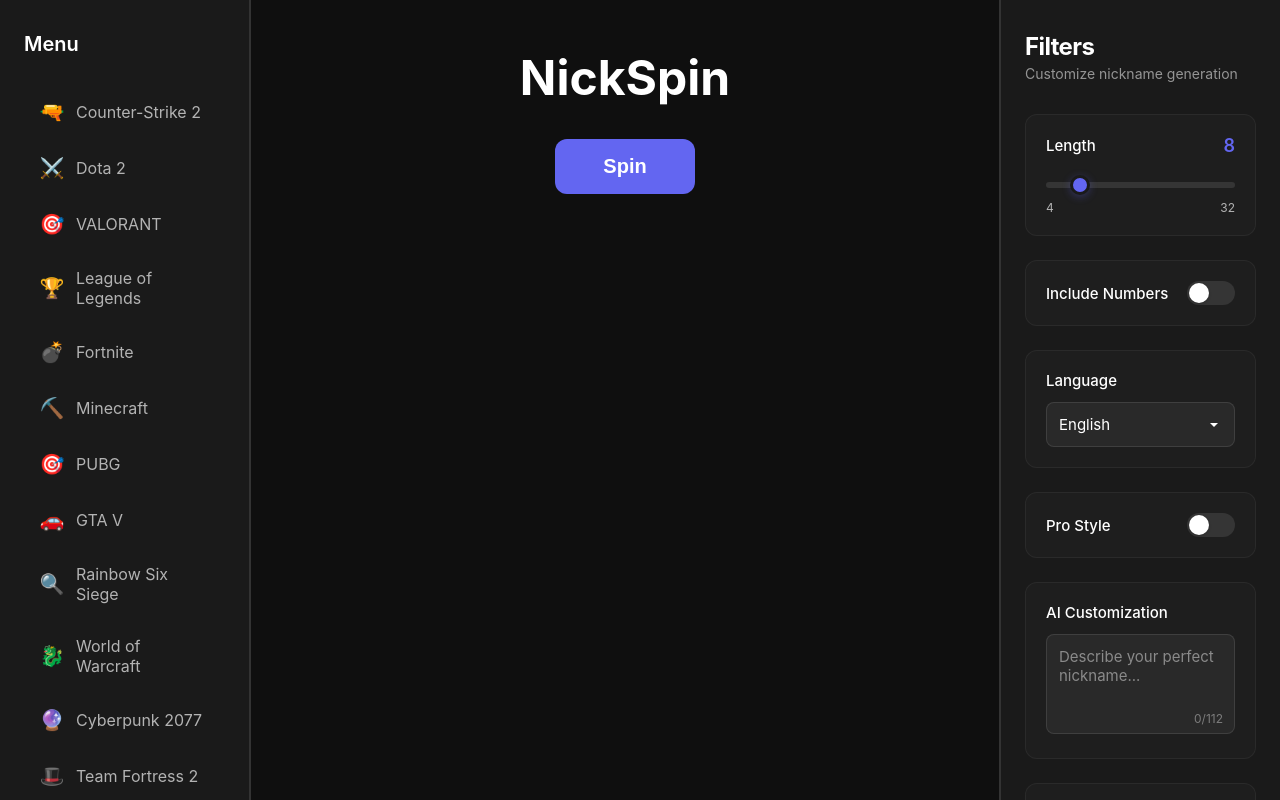
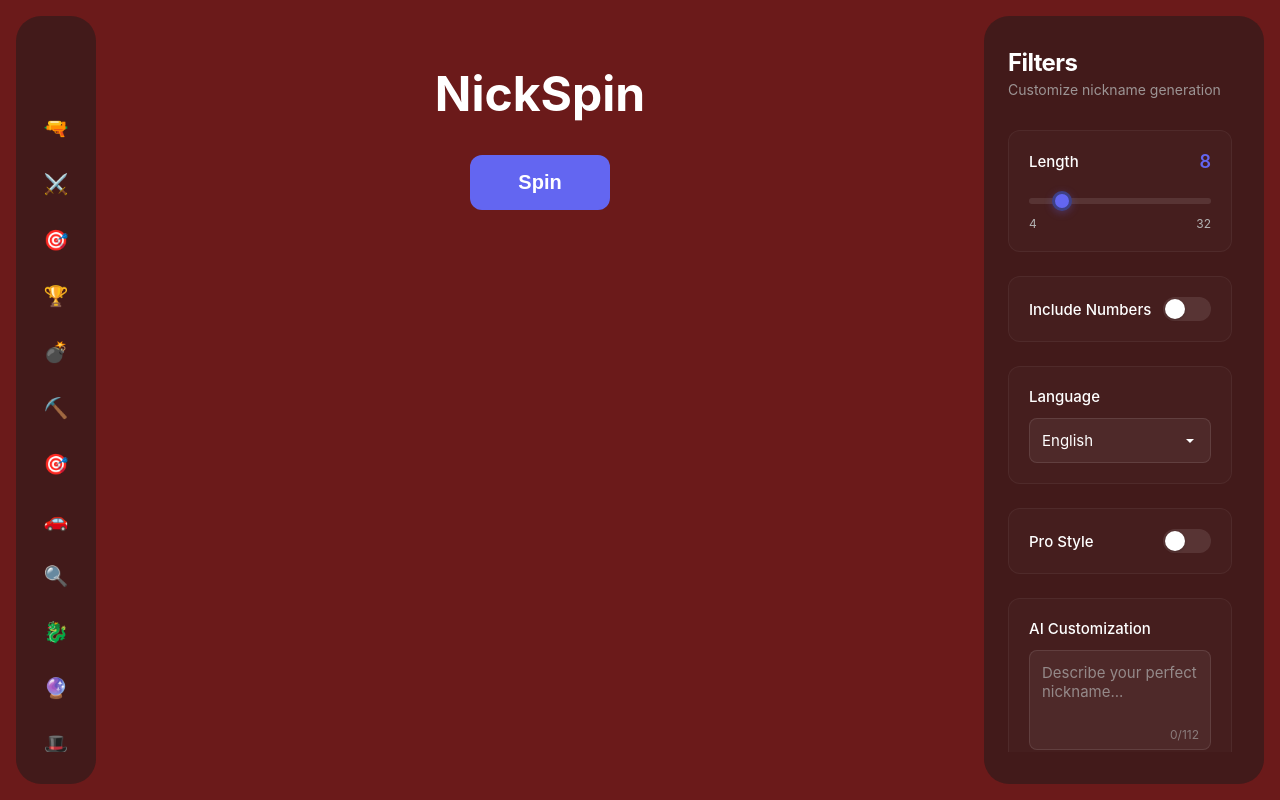
Before and after one commit to klimentsii/nickspin.app, an Angular app: page /roblox in a window 1280 px wide. Shown: the top 800 px of the page. Built offline with nearby package versions, Linux system fonts and the light colour scheme.

Commit message:
changed generally styles

```diff
--- a/src/app/app.html
+++ b/src/app/app.html
@@ -1,4 +1,4 @@
-<div class="app-container">
+<div class="app-container" [style.background-color]="currentGameColor()">
   <aside class="sidebar">
     <nav class="menu">
       <h2 class="menu-title">Menu</h2>
@@ -8,6 +8,8 @@
           <a
             (click)="selectGame(game.id); $event.preventDefault()"
             [class.active]="isActive(game.id)"
+            [style.color]="isActive(game.id) ? getGameColor(game.id) : ''"
+            [style.--game-color]="getGameColor(game.id)"
             class="menu-link"
           >
             <span class="game-logo">{{ game.logo }}</span>
@@ -33,7 +35,6 @@
     </div>
 
     <div class="filters-container">
-      <!-- Length -->
       <div class="filter-card">
         <div class="filter-header">
           <span class="filter-name">Length</span>
@@ -46,7 +47,6 @@
         </div>
       </div>
 
-      <!-- Numbers -->
       <div class="filter-card">
         <div class="toggle-group">
           <label class="toggle-label">
@@ -62,7 +62,6 @@
         </div>
       </div>
 
-      <!-- Language -->
       <div class="filter-card">
         <label class="dropdown-label">Language</label>
         <div class="custom-dropdown" (click)="dropdownOpen = !dropdownOpen">
@@ -88,7 +87,6 @@
         </div>
       </div>
 
-      <!-- Pro Style -->
       <div class="filter-card">
         <div class="toggle-group">
           <label class="toggle-label">
@@ -104,7 +102,6 @@
         </div>
       </div>
 
-      <!-- AI Input -->
       <div class="filter-card">
         <label class="input-label">AI Customization</label>
         <div class="ai-input-wrapper">
@@ -118,7 +115,6 @@
         </div>
       </div>
 
-      <!-- Gender -->
       <div class="filter-card">
         <label class="radio-label">Gender</label>
         <div class="radio-group">
--- a/src/app/app.scss
+++ b/src/app/app.scss
@@ -1,11 +1,10 @@
-$bg-primary: #0f0f0f;
-$bg-secondary: #1a1a1a;
+$bg-secondary: #1a1a1a80;
 $text-primary: #ffffff;
 $text-secondary: #b3b3b3;
 $accent: #6366f1;
 $accent-hover: #818cf8;
 $border-color: #333333;
-$hover-bg: #2a2a2a;
+$hover-bg: #2a2a2a5e;
 
 * {
   margin: 0;
@@ -14,7 +13,6 @@ $hover-bg: #2a2a2a;
 }
 
 body {
-  background-color: $bg-primary;
   color: $text-primary;
   font-family: -apple-system, BlinkMacSystemFont, 'Segoe UI', Roboto, 'Helvetica Neue', Arial,
     sans-serif;
@@ -22,16 +20,59 @@ body {
 
 .app-container {
   display: grid;
-  grid-template-columns: 250px 1fr 280px;
+  grid-template-columns: 80px 1fr 280px;
   min-height: 100vh;
-  gap: 1px;
-  background-color: $border-color;
+  gap: 1rem;
+  background-color: transparent;
+  padding: 1rem;
+  transition: grid-template-columns 0.3s ease;
+
+  &:has(.sidebar:hover) {
+    grid-template-columns: 250px 1fr 280px;
+  }
 }
 
 .sidebar {
   background-color: $bg-secondary;
-  padding: 2rem 1.5rem;
-  border-right: 1px solid $border-color;
+  padding: 2rem 1rem;
+  border-radius: 25px;
+  margin: 0;
+  transition: all 0.3s ease;
+  overflow: hidden;
+  position: relative;
+  height: calc(100vh - 2rem);
+  display: flex;
+  flex-direction: column;
+}
+
+.menu {
+  display: flex;
+  flex-direction: column;
+  height: 100%;
+  overflow-y: hidden;
+  overflow-x: hidden;
+
+  .sidebar:hover & {
+    overflow-y: auto;
+    padding-right: 0.75rem;
+  }
+
+  &::-webkit-scrollbar {
+    width: 6px;
+  }
+
+  &::-webkit-scrollbar-track {
+    background: transparent;
+  }
+
+  &::-webkit-scrollbar-thumb {
+    background: rgba(255, 255, 255, 0.2);
+    border-radius: 3px;
+
+    &:hover {
+      background: rgba(255, 255, 255, 0.3);
+    }
+  }
 }
 
 .menu-title {
@@ -39,10 +80,19 @@ body {
   font-weight: 600;
   margin-bottom: 2rem;
   color: $text-primary;
+  opacity: 0;
+  white-space: nowrap;
+  transition: opacity 0.3s ease;
+  flex-shrink: 0;
+
+  .sidebar:hover & {
+    opacity: 1;
+  }
 }
 
 .menu-list {
   list-style: none;
+  flex: 1;
 }
 
 .menu-item {
@@ -53,22 +103,21 @@ body {
   display: flex;
   align-items: center;
   gap: 0.75rem;
-  padding: 0.75rem 1rem;
+  padding: 0.75rem;
   color: $text-secondary;
   text-decoration: none;
   border-radius: 8px;
   transition: all 0.2s ease;
   cursor: pointer;
+  font-weight: 500;
 
   &:hover {
     background-color: $hover-bg;
     color: $text-primary;
-  }
 
-  &.active {
-    background-color: $accent;
-    color: $text-primary;
-    font-weight: 500;
+    &.active {
+      color: var(--game-color);
+    }
   }
 }
 
@@ -79,14 +128,22 @@ body {
   justify-content: center;
   width: 24px;
   height: 24px;
+  flex-shrink: 0;
 }
 
 .game-name {
   flex: 1;
+  opacity: 0;
+  white-space: nowrap;
+  transition: opacity 0.3s ease;
+  overflow: hidden;
+
+  .sidebar:hover & {
+    opacity: 1;
+  }
 }
 
 .main-content {
-  background-color: $bg-primary;
   padding: 3rem 2rem;
   overflow-y: auto;
 }
@@ -132,17 +189,19 @@ body {
 .settings-panel {
   background-color: $bg-secondary;
   padding: 2rem 1.5rem;
-  border-left: 1px solid $border-color;
   display: flex;
   flex-direction: column;
-  height: 100%;
+  height: calc(100vh - 2rem);
   gap: 2rem;
+  border-radius: 25px;
+  overflow: hidden;
 }
 
 .panel-header {
   display: flex;
   flex-direction: column;
   gap: 0.25rem;
+  flex-shrink: 0;
 }
 
 .panel-title {
@@ -162,6 +221,27 @@ body {
   display: flex;
   flex-direction: column;
   gap: 1.5rem;
+  flex: 1;
+  overflow-y: auto;
+  overflow-x: hidden;
+  padding-right: 0.5rem;
+
+  &::-webkit-scrollbar {
+    width: 6px;
+  }
+
+  &::-webkit-scrollbar-track {
+    background: transparent;
+  }
+
+  &::-webkit-scrollbar-thumb {
+    background: rgba(255, 255, 255, 0.2);
+    border-radius: 3px;
+
+    &:hover {
+      background: rgba(255, 255, 255, 0.3);
+    }
+  }
 }
 
 .filter-card {
@@ -202,9 +282,11 @@ body {
   border-radius: 3px;
   outline: none;
   -webkit-appearance: none;
+  appearance: none;
 
   &::-webkit-slider-thumb {
     -webkit-appearance: none;
+    appearance: none;
     width: 20px;
     height: 20px;
     background: $accent;
@@ -335,7 +417,6 @@ body {
   top: calc(100% + 4px);
   left: 0;
   right: 0;
-  background: $bg-primary;
   border: 1px solid $border-color;
   border-radius: 8px;
   padding: 0.5rem;
--- a/src/app/app.ts
+++ b/src/app/app.ts
@@ -1,5 +1,6 @@
-import { Component, inject, signal } from '@angular/core';
-import { Router } from '@angular/router';
+import { Component, computed, effect, inject, signal } from '@angular/core';
+import { NavigationEnd, Router } from '@angular/router';
+import { filter } from 'rxjs';
 import { GAMES, Language, LANGUAGES } from './games.constants';
 import { FormsModule } from '@angular/forms';
 import { CommonModule } from '@angular/common';
@@ -16,6 +17,23 @@ export class App {
   protected readonly games = GAMES;
   protected readonly languages = LANGUAGES;
 
+  protected readonly currentUrl = signal(this.router.url);
+
+  constructor() {
+    this.router.events
+      .pipe(filter(event => event instanceof NavigationEnd))
+      .subscribe((event: NavigationEnd) => {
+        this.currentUrl.set(event.url);
+      });
+
+    effect(() => {
+      const color = this.currentGameColor();
+      if (typeof document !== 'undefined') {
+        document.body.style.backgroundColor = color;
+      }
+    });
+  }
+
   protected nameLength: number = 8;
 
   protected includeNumbers: boolean = false;
@@ -25,6 +43,17 @@ export class App {
   protected aiWishes: string = '';
   protected selectedLanguage: string = 'en';
   protected selectedGender: string = 'any';
+
+  protected readonly currentGameId = computed(() => {
+    const url = this.currentUrl().replace(/^\//, '');
+    const game = GAMES.find(g => g.id === url);
+    return game ? game.id : 'roblox';
+  });
+
+  protected readonly currentGameColor = computed(() => {
+    const game = GAMES.find(g => g.id === this.currentGameId());
+    return game ? game.bgColor : GAMES.find(g => g.id === 'roblox')?.bgColor || '#6B1A1A';
+  });
 
   protected getLanguageName(code: string): string {
     const lang = this.languages.find((l) => l.code === code);
@@ -42,4 +71,9 @@ export class App {
   protected isActive(gameId: string): boolean {
     return this.router.url.includes(gameId);
   }
+
+  protected getGameColor(gameId: string): string {
+    const game = GAMES.find(g => g.id === gameId);
+    return game ? game.color : '#6366f1';
+  }
 }
--- a/src/app/games.constants.ts
+++ b/src/app/games.constants.ts
@@ -1,10 +1,10 @@
-
-
 export interface Game {
   name: string;
   logo: string;
   id: string;
   defaultSettings: null;
+  bgColor: string;
+  color: string;
 }
 
 export interface Language {
@@ -18,91 +18,120 @@ export const GAMES: Game[] = [
     logo: '🔫',
     id: 'cs2',
     defaultSettings: null,
+    bgColor: '#6B4423',
+    color: '#D58846',
   },
   {
     name: 'Dota 2',
     logo: '⚔️',
     id: 'dota2',
     defaultSettings: null,
+    bgColor: '#6B1A1A',
+    color: '#C53B3B',
   },
   {
     name: 'VALORANT',
     logo: '🎯',
     id: 'valorant',
     defaultSettings: null,
+    bgColor: '#6B1A4A',
+    color: '#C53B94',
   },
   {
     name: 'League of Legends',
     logo: '🏆',
     id: 'lol',
     defaultSettings: null,
+    bgColor: '#1A4A6B',
+    color: '#3B94C5',
   },
   {
     name: 'Fortnite',
     logo: '💣',
     id: 'fortnite',
     defaultSettings: null,
+    bgColor: '#6B1A4A',
+    color: '#C53B94',
   },
   {
     name: 'Minecraft',
     logo: '⛏️',
     id: 'minecraft',
     defaultSettings: null,
+    bgColor: '#1A4A2E',
+    color: '#3BC57A',
   },
-
   {
     name: 'PUBG',
     logo: '🎯',
     id: 'pubg',
     defaultSettings: null,
+    bgColor: '#6B3A1A',
+    color: '#C5743B',
   },
   {
     name: 'GTA V',
     logo: '🚗',
     id: 'gta5',
     defaultSettings: null,
+    bgColor: '#6B3A1A',
+    color: '#C5743B',
   },
   {
     name: 'Rainbow Six Siege',
     logo: '🔍',
     id: 'r6',
     defaultSettings: null,
+    bgColor: '#1A4A6B',
+    color: '#3B94C5',
   },
   {
     name: 'World of Warcraft',
     logo: '🐉',
     id: 'wow',
     defaultSettings: null,
+    bgColor: '#6B4A3A',
+    color: '#C5947A',
   },
   {
     name: 'Cyberpunk 2077',
     logo: '🔮',
     id: 'cyberpunk',
     defaultSettings: null,
+    bgColor: '#6B1A4A',
+    color: '#C53B94',
   },
   {
     name: 'Team Fortress 2',
     logo: '🎩',
     id: 'tf2',
     defaultSettings: null,
+    bgColor: '#6B3A1A',
+    color: '#C5743B',
   },
   {
     name: 'Palworld',
     logo: '🐾',
     id: 'palworld',
     defaultSettings: null,
+    bgColor: '#1A4A3A',
+    color: '#3BC57A',
   },
   {
     name: 'Roblox',
     logo: '🎮',
     id: 'roblox',
     defaultSettings: null,
+    bgColor: '#6B1A1A',
+    color: '#C53B3B',
   },
   {
     name: 'Among Us',
     logo: '👨‍🚀',
     id: 'amongus',
     defaultSettings: null,
+    bgColor: '#6B1A4A',
+    color: '#C53B94',
   },
 ];
 
--- a/src/styles.scss
+++ b/src/styles.scss
@@ -7,7 +7,6 @@
 html,
 body {
   height: 100%;
-  background-color: #0f0f0f;
   color: #ffffff;
   font-family: -apple-system, BlinkMacSystemFont, 'Segoe UI', Roboto, 'Helvetica Neue', Arial, sans-serif;
   -webkit-font-smoothing: antialiased;
```
